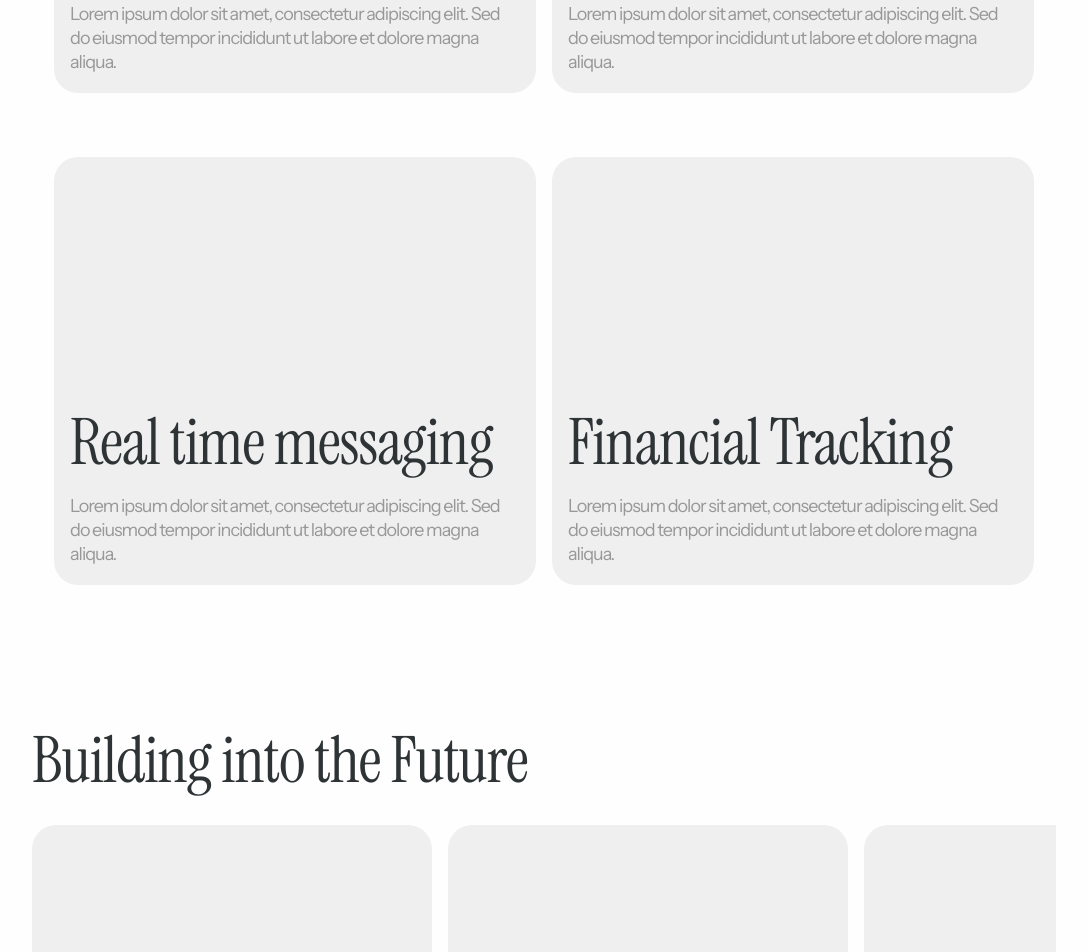
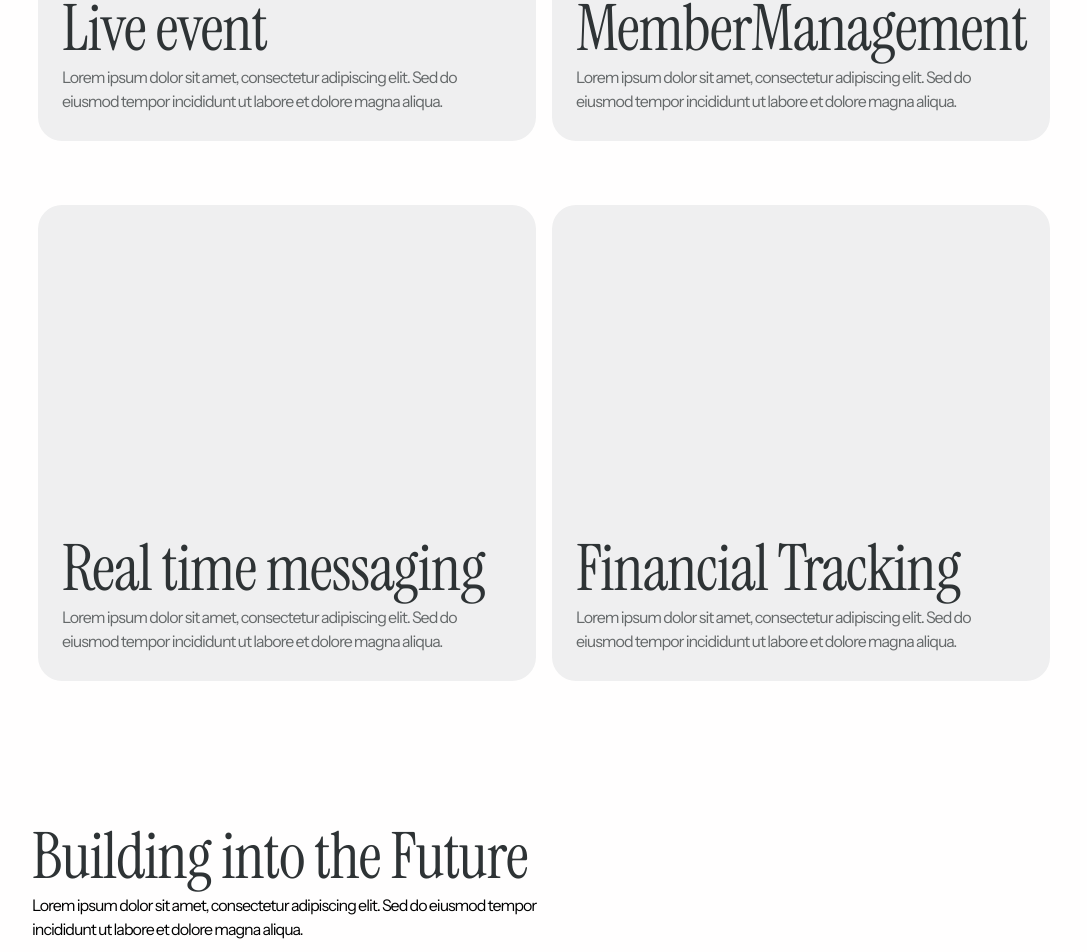
Before and after one commit to byfolarin/Selah, a React (Vite) app in the folder Selah/: page / in a window 1280 px wide. Shown: the part 1093-2045 px from the top of the page, without its empty margins (96-1183 px from the left). Built offline with nearby package versions, Linux system fonts and the light colour scheme; a web font is replaced by a local one.

Commit message:
css layouts

```diff
--- a/Selah/src/components/website/Website.jsx
+++ b/Selah/src/components/website/Website.jsx
@@ -36,9 +36,9 @@ const Website = () => {
                 <div className="text-shell">
 
                 <h1>Live event</h1>
-                <h2>Lorem ipsum dolor sit amet, consectetur adipiscing elit.
+                <h3>Lorem ipsum dolor sit amet, consectetur adipiscing elit.
                    Sed do eiusmod tempor incididunt ut labore et dolore magna
-                    aliqua.</h2>
+                    aliqua.</h3>
                 </div>
 
               </div>
@@ -47,9 +47,9 @@ const Website = () => {
 
                 <div className="text-shell">
                 <h1>MemberManagement</h1>
-                <h2>Lorem ipsum dolor sit amet, consectetur adipiscing elit.
+                <h3>Lorem ipsum dolor sit amet, consectetur adipiscing elit.
                    Sed do eiusmod tempor incididunt ut labore et dolore magna
-                    aliqua.</h2>
+                    aliqua.</h3>
                   </div>
 
               </div>
@@ -64,10 +64,10 @@ const Website = () => {
             <div className="text-shell">
             <h1> Real time messaging </h1>
 
-            <h2>Lorem ipsum dolor sit amet, consectetur adipiscing elit.
+            <h3>Lorem ipsum dolor sit amet, consectetur adipiscing elit.
                 Sed do eiusmod tempor incididunt ut labore et dolore magna
                 aliqua.
-              </h2>
+              </h3>
 
             </div>
             </div>
@@ -77,10 +77,10 @@ const Website = () => {
 
                 <div className="text-shell">
               <h1>Financial Tracking   </h1>
-              <h2>Lorem ipsum dolor sit amet, consectetur adipiscing elit.
+              <h3>Lorem ipsum dolor sit amet, consectetur adipiscing elit.
                 Sed do eiusmod tempor incididunt ut labore et dolore magna
                 aliqua.
-              </h2>
+              </h3>
               </div>
 
               </div>
@@ -96,7 +96,15 @@ const Website = () => {
 
       <section className='section-3'>
 
+
+        <div className="sec-shell">
+
       <h1 className='sec-h1'>Building into the Future</h1>
+      <h3>Lorem ipsum dolor sit amet, consectetur adipiscing elit.
+                Sed do eiusmod tempor incididunt ut labore et dolore magna
+                aliqua.
+              </h3>
+              </div>
 
 
 
--- a/Selah/src/index.css
+++ b/Selah/src/index.css
@@ -203,7 +203,7 @@ h2{
 
 .shell{
   display: flex;
-  padding: 0px 16px;
+  padding: 24px;
   margin-top: 16px;
   align-items: flex-end;
   gap: 16px;
@@ -211,6 +211,10 @@ h2{
   height: 428px;
   background-color: #EFEFF0;
   border-radius: 24px;
+}
+
+.shell h3{
+  color: #65696a;
 }
 
 .shell:hover{
@@ -258,6 +262,10 @@ h3{
   line-height: 24px;
 }
 
+
+.sec-shell{
+  width: 50%;
+}
 
 
 
```
